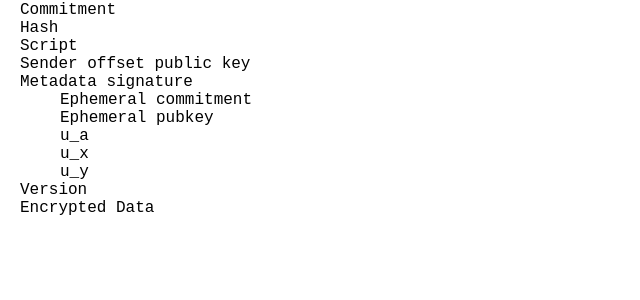
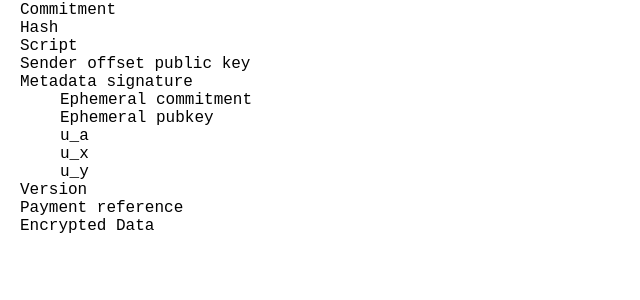
Before and after one commit to tari-project/tari-explorer, a Node project: template partials/TransactionOutput.hbs in a window 1280 px wide. Shown: the part 194-494 px from the top of the page, without its empty margins (0-640 px from the left). Run offline with Node 20 templates, Linux system fonts and the light colour scheme; the template is opened without the code that fills it, so the values that code supplies are empty.

Commit message:
Addd payref display to outputs
Added payref display to output details in the blocks page

```diff
--- a/partials/TransactionOutput.hbs
+++ b/partials/TransactionOutput.hbs
@@ -11,5 +11,6 @@
   <dd>{{>ComSignature metadata_signature}}</dd>
   {{#if covenant.length}}<dt>Covenant</dt><dd>{{covenant}}</dd>{{/if}}
   <dt>Version</dt><dd>{{version}}</dd>
+  <dt>Payment reference</dt><dd>{{hex payment_reference}}</dd>
   <dt>Encrypted Data</dt><dd>{{hex encrypted_data}}</dd>
 </dl>
```
Also changed, not shown: 3 other files.
